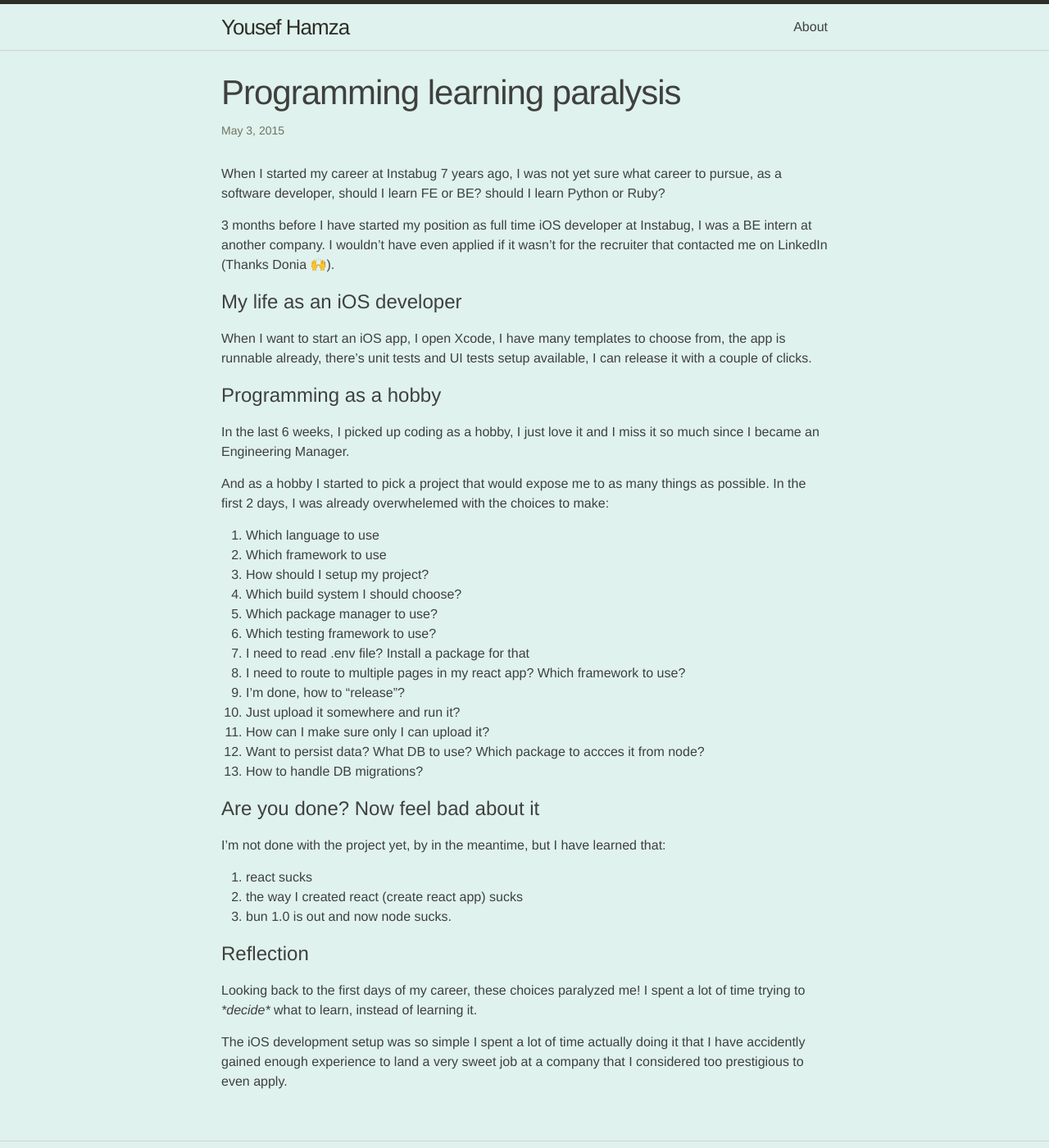
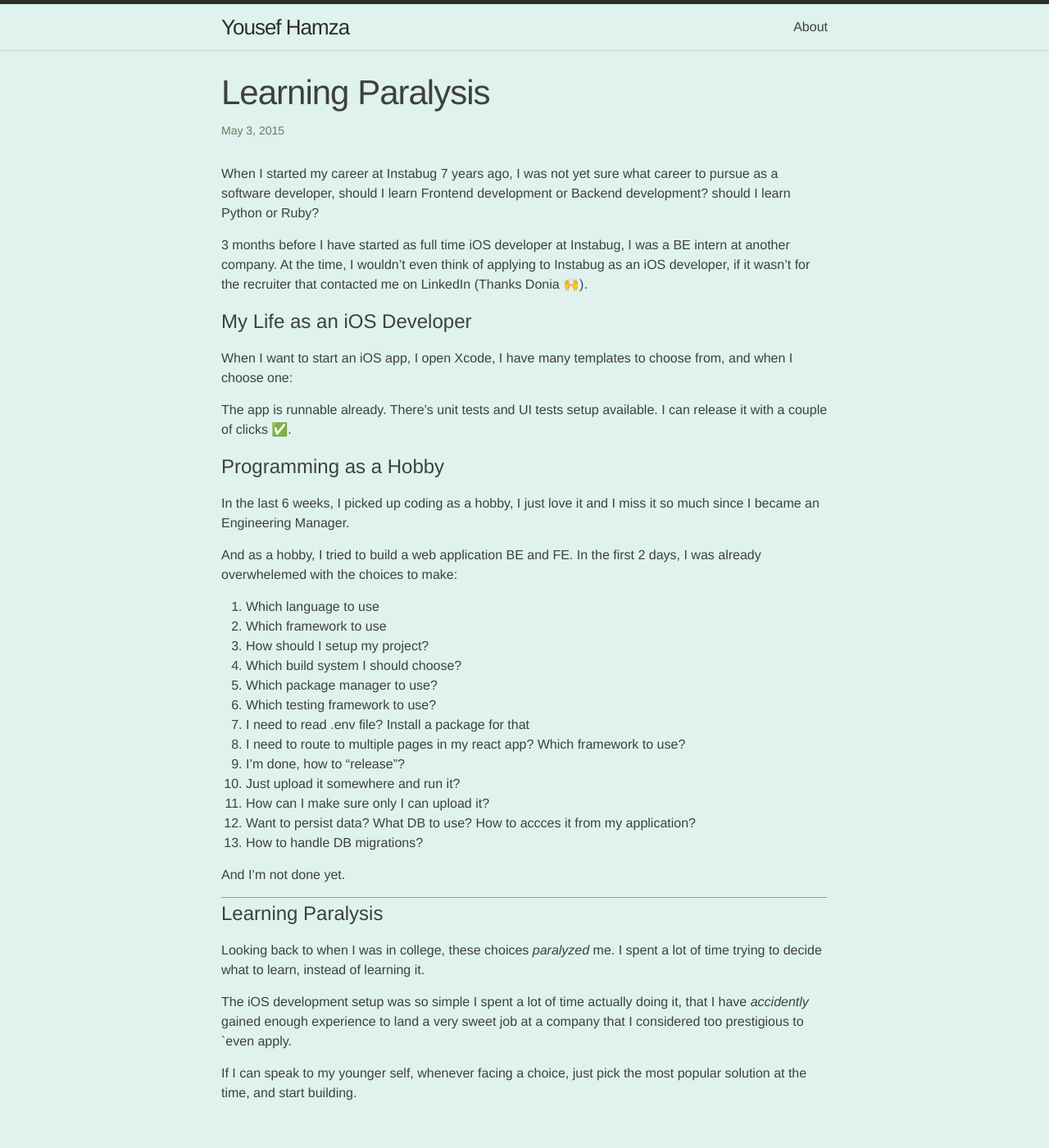
Before and after one commit to yousefhamza/yousefhamza.github.io, a Jekyll site: the page built from _posts/2023-09-12--Learning-FullStack.markdown, in a window 1280 px wide and 1400 px high. Shown: the whole window at 82% size. Built offline with Jekyll 4.4.1, drawn with Linux system fonts in a browser that asks for light colours.

Commit message:
Publish learning paralysis

```diff
--- a/_posts/2023-09-12--Learning-FullStack.markdown
+++ b/_posts/2023-09-12--Learning-FullStack.markdown
@@ -1,23 +1,25 @@
 ---
 layout: post
-title: "Programming learning paralysis"
+title: "Learning Paralysis"
 date: 2015-05-03 14:04:29
 categories: jekyll update
 ---
 
-When I started my career at Instabug 7 years ago, I was not yet sure what career to pursue, as a software developer, should I learn FE or BE? should I learn Python or Ruby?
+When I started my career at Instabug 7 years ago, I was not yet sure what career to pursue as a software developer, should I learn Frontend development or Backend development? should I learn Python or Ruby?
 
-3 months before I have started my position as full time iOS developer at Instabug, I was a BE intern at another company. I wouldn't have even applied if it wasn't for the recruiter that contacted me on LinkedIn (Thanks Donia 🙌).
+3 months before I have started as full time iOS developer at Instabug, I was a BE intern at another company. At the time, I wouldn't even think of applying to Instabug as an iOS developer, if it wasn't for the recruiter that contacted me on LinkedIn (Thanks Donia 🙌).
 
-# My life as an iOS developer
+# My Life as an iOS Developer
 
-When I want to start an iOS app, I open Xcode, I have many templates to choose from, the app is runnable already, there’s unit tests and UI tests setup available, I can release it with a couple of clicks.
+When I want to start an iOS app, I open Xcode, I have many templates to choose from, and when I choose one:
 
-# Programming as a hobby
+The app is runnable already. There’s unit tests and UI tests setup available. I can release it with a couple of clicks ✅.
+
+# Programming as a Hobby
 
 In the last 6 weeks, I picked up coding as a hobby, I just love it and I miss it so much since I became an Engineering Manager.
 
-And as a hobby I started to pick a project that would expose me to as many things as possible. In the first 2 days, I was already overwhelemed with the choices to make:
+And as a hobby, I tried to build a web application BE and FE. In the first 2 days, I was already overwhelemed with the choices to make:
 
 1. Which language to use
 2. Which framework to use
@@ -30,19 +32,17 @@ And as a hobby I started to pick a project that would expose me to as many thing
 9. I’m done, how to “release”?
 10. Just upload it somewhere and run it?
 11. How can I make sure only I can upload it?
-12. Want to persist data? What DB to use? Which package to accces it from node?
+12. Want to persist data? What DB to use? How to accces it from my application?
 13. How to handle DB migrations?
 
-# Are you done? Now feel bad about it
+And I'm not done yet.
 
-I’m not done with the project yet, by in the meantime, but I have learned that:
+---
 
-1. react sucks
-2. the way I created react (create react app) sucks
-3. bun 1.0 is out and now node sucks.
+# Learning Paralysis
 
-# Reflection
+Looking back to when I was in college, these choices _paralyzed_ me. I spent a lot of time trying to decide what to learn, instead of learning it.
 
-Looking back to the first days of my career, these choices paralyzed me! I spent a lot of time trying to _*decide*_ what to learn, instead of learning it.
+The iOS development setup was so simple I spent a lot of time actually doing it, that I have _accidently_ gained enough experience to land a very sweet job at a company that I considered too prestigious to `even apply.
 
-The iOS development setup was so simple I spent a lot of time actually doing it that I have accidently gained enough experience to land a very sweet job at a company that I considered too prestigious to even apply.
+If I can speak to my younger self, whenever facing a choice, just pick the most popular solution at the time, and start building.
```
